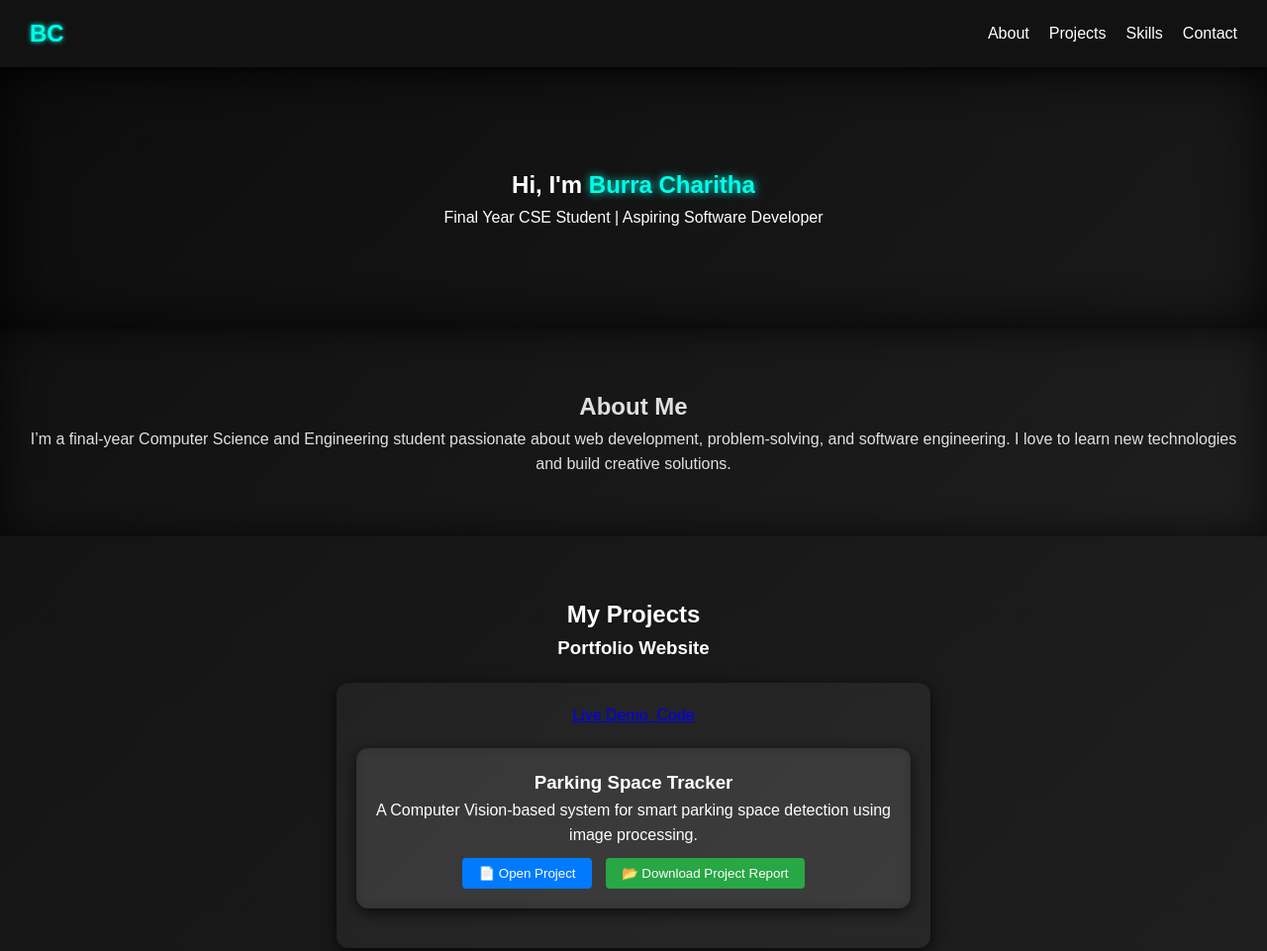
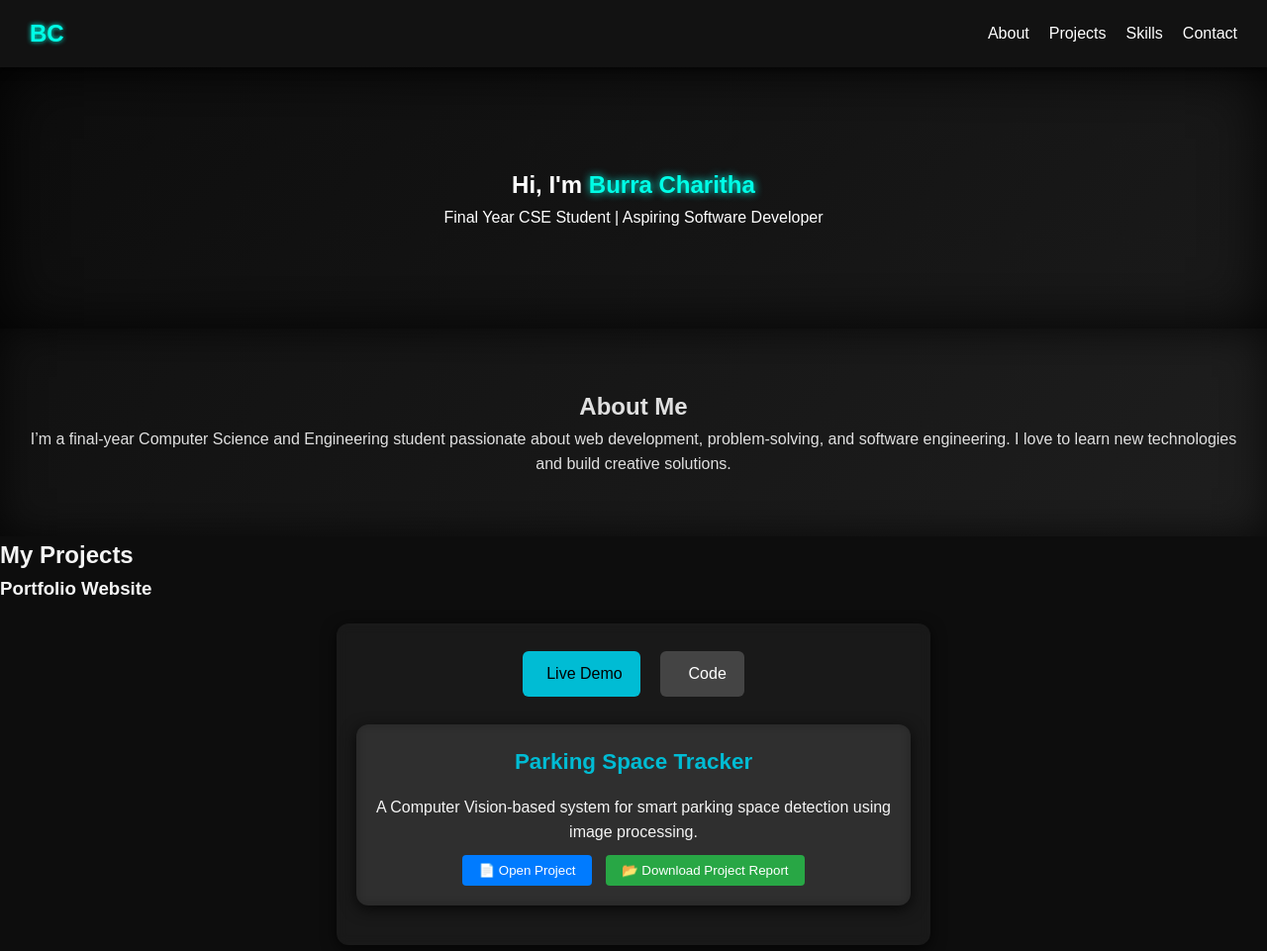
Before and after one commit to Charitha0o/portfolio, a plain HTML site: page index.html in a window 1280 px wide. Shown: the top 961 px of the page at 99% size. Drawn offline with Linux system fonts and the light colour scheme.

Commit message:
Update styles.css

```diff
--- a/styles.css
+++ b/styles.css
@@ -75,6 +75,7 @@ nav {
   color: #e0e0e0;
   box-shadow: inset 0 0 40px rgba(0,0,0,0.7);
 }
+}
 
 /* Projects */
 .projects {
@@ -83,6 +84,21 @@ nav {
   background: linear-gradient(135deg, #141414, #1f1f1f);
   color: #fff;
 }
+.project-card {
+  background:#1e1e1e; padding:20px; margin:20px 0; border-radius:12px; text-align:center;
+  box-shadow:0 6px 20px rgba(0,0,0,.6); transition:.3s;
+}
+.project-card:hover {transform:translateY(-6px); box-shadow:0 10px 30px rgba(0,188,212,.4);}
+.project-card h3 {color:#00bcd4; margin-bottom:15px; font-size:1.4rem;}
+.project-card .btn {
+  display:inline-block; padding:10px 18px; margin:8px; border-radius:6px; text-decoration:none;
+  font-weight:500; transition:.3s; border:none; cursor:pointer;
+}
+.project-btn {background:#00bcd4; color:#000;}
+.project-btn:hover {background:#0097a7; color:#fff; transform:scale(1.05);}
+.secondary-btn {background:#444; color:#fff;}
+.secondary-btn:hover {background:#666; transform:scale(1.05);}
+.project-card i {margin-right:6px;}
 
 .project-card {
   background: rgba(255, 255, 255, 0.05);
```
